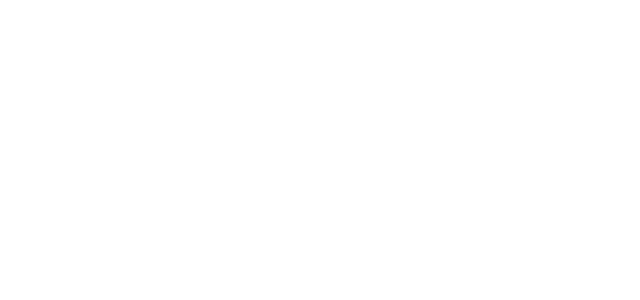
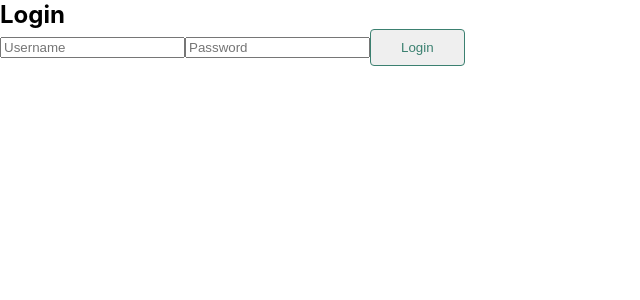
Before and after one commit to nagisa-intern/ebutuoy, a Nuxt app in the folder ebutuoy-nuxt/: page /auth in a window 1280 px wide. Before the commit this address had no page. Shown: the top 300 px of the page, without its empty margins (0-640 px from the left). Built offline with nearby package versions, Linux system fonts and the light colour scheme.

Commit message:
add axios データ読み込み

```diff
--- /dev/null
+++ b/ebutuoy-nuxt/pages/auth.vue
@@ -0,0 +1,58 @@
+<template>
+  <section class="container">
+    <div>
+      <h2 class="subtitle">
+        Login
+      </h2>
+      <form v-if="!$store.state.authUser" @submit.prevent="login">
+        <p class="error" v-if="formError">{{ formError }}</p>
+        <div>
+          <input type="text" class="form-control" v-model="formUsername" name="username" placeholder="Username" />
+          <input type="password" class="form-control" v-model="formPassword" name="password"  placeholder="Password" />
+          <button type="submit" class="button--green block">Login</button>
+        </div>
+      </form>
+      <div v-else>
+        <h2>Hello {{ $store.state.authUser.username }}!</h2>
+        <div class="links">
+          <a href="/hello" class="button--green">go to hello page</a>
+          <button class="button--grey" @click="logout">Logout</button>
+        </div>
+      </div>
+    </div>
+  </section>
+</template>
+
+<script>
+export default {
+  data() {
+    return {
+      formError: null,
+      formUsername: '',
+      formPassword: ''
+    }
+  },
+  methods: {
+    async login() {
+      try {
+        await this.$store.dispatch('login', {
+          username: this.formUsername,
+          password: this.formPassword
+        })
+        this.formUsername = ''
+        this.formPassword = ''
+        this.formError = null
+      } catch (e) {
+        this.formError = e.message
+      }
+    },
+    async logout() {
+      try {
+        await this.$store.dispatch('logout')
+      } catch (e) {
+        this.formError = e.message
+      }
+    }
+  }
+}
+</script>
--- a/ebutuoy-nuxt/pages/books.vue
+++ b/ebutuoy-nuxt/pages/books.vue
@@ -26,6 +26,8 @@
     </el-carousel-item>
   </el-carousel>
 -->
+
+
 
 <!-- 本一覧　-->
 <el-row>
@@ -71,6 +73,10 @@ import AppHeader from '@/components/Header.vue';
 import AppFooter from '@/components/Footer.vue';
 import axios from 'axios'
 
+axios.defaults.withCredentials = true
+// axios.defaults.baseURL = 'http://ebutuoy.to-hutohu.com/api'
+axios.defaults.baseURL = 'http://54.248.63.189/api'
+
 export default {
   data() {
     return {
@@ -91,7 +97,13 @@ export default {
     AppFooter,
   },
   async created() {
-    this.books = await axios.get(`http://ebutuoy.to-hutohu.com/api/comics`)
+    await axios.get('/me').catch(async () => {
+      await axios.post('/me', {username: 'po', password: 'po'})
+    })
+    await axios
+    .get(`/comics`)
+    .then(response => (this.books = response.data))
+    .catch(error => console.log(error))
     console.log(this.books);
   }
 };
--- a/ebutuoy-nuxt/pages/timeline.vue
+++ b/ebutuoy-nuxt/pages/timeline.vue
@@ -106,7 +106,10 @@ export default {
     AppFooter,
   },
   async created() {
-    this.timeline = await axios.get(`http://ebutuoy.to-hutohu.com/api/timeline`)
+    await axios
+    .get(`http://ebutuoy.to-hutohu.com/api/timeline`)
+    .then(response => (this.timeline = response))
+    .catch(error => console.log(error))
     console.log(this.timeline);
   }
 };
```
Lines whose indentation alone changed are shown as unchanged.
